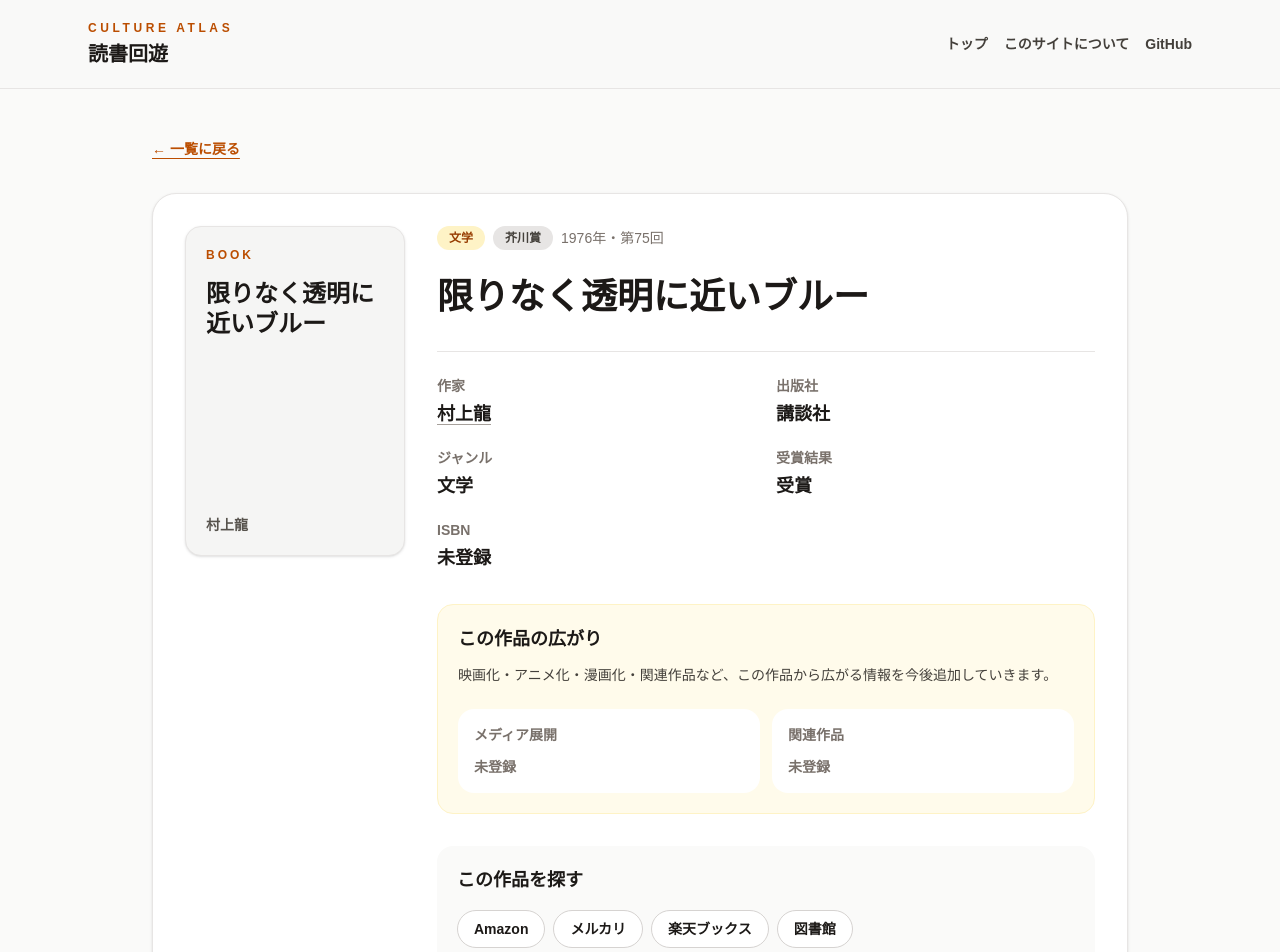
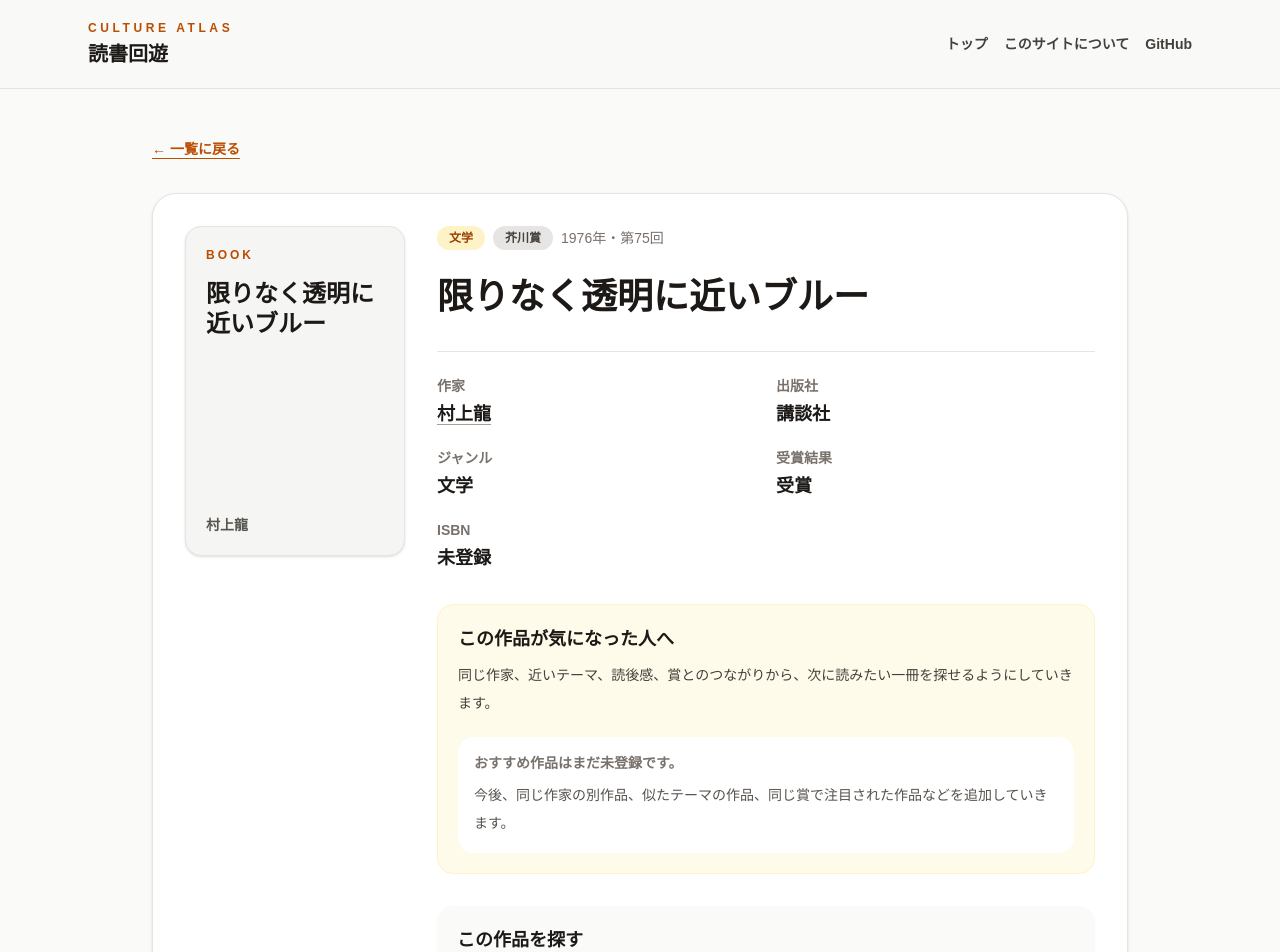
Before and after one commit to fel-an-Studio/bungakusho-zukan, a Next.js app: page /works/akutagawa-1976-75-murakami-ryu in a window 1280 px wide. Shown: the top 952 px of the page. Built offline with nearby package versions, Linux system fonts and the light colour scheme.

Commit message:
Add reading recommendations

```diff
--- a/app/works/[id]/page.tsx
+++ b/app/works/[id]/page.tsx
@@ -45,6 +45,7 @@ export default async function WorkDetailPage({ params, searchParams }: Props) {
   const libraryUrl = createLibrarySearchUrl(result.workTitle, result.authorName);
   const wikipediaUrl = createWikipediaSearchUrl(result.authorName);
 
+  const readingRecommendations = result.readingRecommendations ?? [];
   const mediaExpansions = result.mediaExpansions ?? [];
   const relatedWorkNames = result.relatedWorkNames ?? [];
 
@@ -156,18 +157,75 @@ export default async function WorkDetailPage({ params, searchParams }: Props) {
               </dl>
 
               <section className="mt-8 rounded-2xl border border-amber-100 bg-amber-50 p-5">
-                <h2 className="text-lg font-bold">この作品の広がり</h2>
+                <h2 className="text-lg font-bold">
+                  この作品が気になった人へ
+                </h2>
                 <p className="mt-2 text-sm leading-7 text-stone-700">
-                  映画化・アニメ化・漫画化・関連作品など、この作品から広がる情報を今後追加していきます。
+                  同じ作家、近いテーマ、読後感、賞とのつながりから、次に読みたい一冊を探せるようにしていきます。
                 </p>
 
+                {readingRecommendations.length > 0 ? (
+                  <div className="mt-5 grid gap-3">
+                    {readingRecommendations.map((recommendation) => {
+                      const recommendationAmazonUrl = createAmazonSearchUrl(
+                        recommendation.workTitle,
+                        recommendation.authorName
+                      );
+
+                      return (
+                        <article
+                          key={`${recommendation.label}-${recommendation.workTitle}`}
+                          className="rounded-2xl bg-white p-4"
+                        >
+                          <p className="text-sm font-bold text-amber-700">
+                            {recommendation.label}
+                          </p>
+
+                          <h3 className="mt-2 text-lg font-bold">
+                            <a
+                              href={recommendationAmazonUrl}
+                              target="_blank"
+                              rel="noreferrer"
+                              className="underline decoration-amber-500 underline-offset-4 hover:text-amber-700"
+                            >
+                              {recommendation.workTitle}
+                            </a>
+                          </h3>
+
+                          <p className="mt-1 text-sm font-bold text-stone-700">
+                            {recommendation.authorName}
+                          </p>
+
+                          <p className="mt-3 text-sm leading-7 text-stone-600">
+                            {recommendation.reason}
+                          </p>
+                        </article>
+                      );
+                    })}
+                  </div>
+                ) : (
+                  <div className="mt-5 rounded-2xl bg-white p-4">
+                    <p className="text-sm font-bold text-stone-500">
+                      おすすめ作品はまだ未登録です。
+                    </p>
+                    <p className="mt-2 text-sm leading-7 text-stone-600">
+                      今後、同じ作家の別作品、似たテーマの作品、同じ賞で注目された作品などを追加していきます。
+                    </p>
+                  </div>
+                )}
+              </section>
+
+              {(mediaExpansions.length > 0 || relatedWorkNames.length > 0) && (
+                <section className="mt-8 rounded-2xl bg-stone-50 p-5">
+                  <h2 className="text-lg font-bold">関連情報</h2>
+
                   <div className="mt-5 grid gap-3 sm:grid-cols-2">
+                    {mediaExpansions.length > 0 && (
                       <div className="rounded-2xl bg-white p-4">
                         <p className="text-sm font-bold text-stone-500">
                           メディア展開
                         </p>
 
-                    {mediaExpansions.length > 0 ? (
                         <ul className="mt-3 space-y-3">
                           {mediaExpansions.map((mediaExpansion) => (
                             <li
@@ -201,19 +259,15 @@ export default async function WorkDetailPage({ params, searchParams }: Props) {
                             </li>
                           ))}
                         </ul>
-                    ) : (
-                      <p className="mt-3 text-sm font-bold text-stone-500">
-                        未登録
-                      </p>
+                      </div>
                     )}
-                  </div>
 
+                    {relatedWorkNames.length > 0 && (
                       <div className="rounded-2xl bg-white p-4">
                         <p className="text-sm font-bold text-stone-500">
                           関連作品
                         </p>
 
-                    {relatedWorkNames.length > 0 ? (
                         <ul className="mt-3 space-y-2">
                           {relatedWorkNames.map((relatedWorkName) => (
                             <li
@@ -224,14 +278,11 @@ export default async function WorkDetailPage({ params, searchParams }: Props) {
                             </li>
                           ))}
                         </ul>
-                    ) : (
-                      <p className="mt-3 text-sm font-bold text-stone-500">
-                        未登録
-                      </p>
+                      </div>
                     )}
                   </div>
-                </div>
                 </section>
+              )}
 
               <section className="mt-8 rounded-2xl bg-stone-50 p-5">
                 <h2 className="text-lg font-bold">この作品を探す</h2>
--- a/data/award-results.ts
+++ b/data/award-results.ts
@@ -11,6 +11,13 @@ export type AwardCategoryLabel =
   | "アニメ"
   | "映画"
   | "ゲーム";
+
+export type ReadingRecommendation = {
+  label: string;
+  workTitle: string;
+  authorName: string;
+  reason: string;
+};
 
 export type MediaExpansion = {
   type: "movie" | "anime" | "manga" | "drama" | "stage" | "other";
@@ -33,6 +40,7 @@ export type AwardResult = {
   publisher?: string;
   isbn?: string;
   coverImageUrl?: string;
+  readingRecommendations?: ReadingRecommendation[];
   mediaExpansions?: MediaExpansion[];
   relatedWorkNames?: string[];
   resultType: "winner" | "nominee";
@@ -492,6 +500,32 @@ export const awardResults: AwardResult[] = [
     authorName: "宮島未奈",
     workTitle: "成瀬は天下を取りにいく",
     publisher: "新潮社",
+    readingRecommendations: [
+      {
+        label: "同じ本屋大賞で注目",
+        workTitle: "水車小屋のネネ",
+        authorName: "津村記久子",
+        reason: "本屋大賞で注目された作品から、あたたかい人間関係を味わえる一冊へ。",
+      },
+      {
+        label: "同じく青春の空気感",
+        workTitle: "夜のピクニック",
+        authorName: "恩田陸",
+        reason: "学生時代の特別な時間や、まっすぐな青春の空気を楽しみたい人に。",
+      },
+      {
+        label: "明るい読後感で読みやすい",
+        workTitle: "阪急電車",
+        authorName: "有川浩",
+        reason: "軽やかで読みやすく、読後に前向きな気持ちが残る作品として。",
+      },
+      {
+        label: "同じ著者の次の一冊",
+        workTitle: "成瀬は信じた道をいく",
+        authorName: "宮島未奈",
+        reason: "成瀬の物語をもっと読みたい人に向けた続編的な一冊。",
+      },
+    ],
     resultType: "winner",
     sourceName: "本屋大賞",
     sourceUrl: HONTAI_SOURCE_URL,
```
Lines whose indentation alone changed are shown as unchanged.
